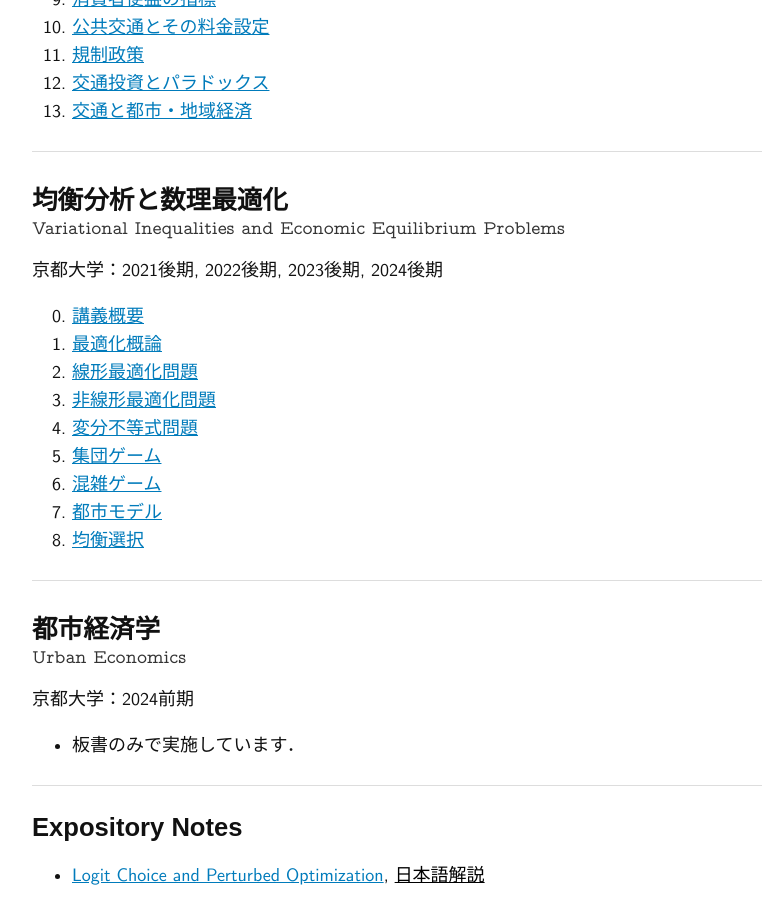
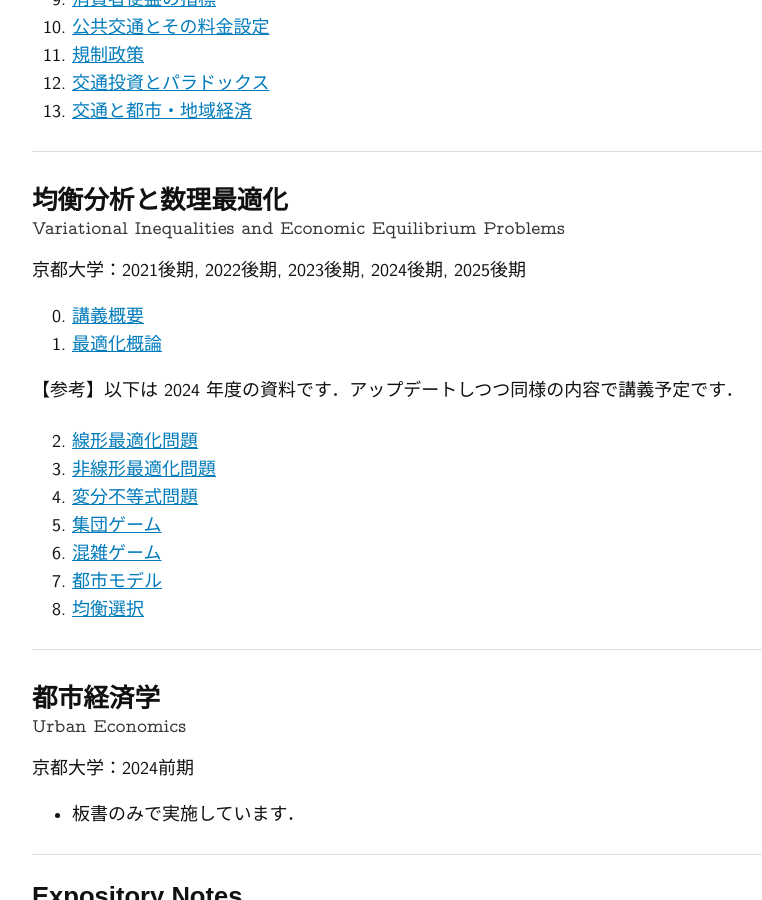
Before and after one commit to mino-osawa/mino-osawa.github.io, a Jekyll site: the page built from teaching.markdown, in a window 1280 px wide and 900 px high, scrolled down 633 px. Shown: the whole window, without its empty margins (8-770 px from the left). Built offline with Jekyll 4.4.1, drawn with Linux system fonts in a browser that asks for light colours; some web fonts are replaced.

Commit message:
update teaching

```diff
--- a/teaching.markdown
+++ b/teaching.markdown
@@ -42,12 +42,16 @@ permalink: "/teaching/"
   <div class="en">Variational Inequalities and Economic Equilibrium Problems</div>
 </div>
 <div class="course-info">
-京都大学：2021後期, 2022後期, 2023後期, 2024後期
+京都大学：2021後期, 2022後期, 2023後期, 2024後期, 2025後期
 </div>
 
 <ol start="0">
-<li><a href="/notes/vip/24-00_Orientation.pdf">講義概要</a></li>
-<li><a href="/notes/vip/24-01_Opt-Basics.pdf">最適化概論</a></li>
+<li><a href="/notes/vip/VI25-00_Orientation.pdf">講義概要</a></li>
+<li><a href="/notes/vip/VI25-01_Opt.pdf">最適化概論</a></li>
+</ol>
+
+【参考】以下は 2024 年度の資料です．アップデートしつつ同様の内容で講義予定です．
+<ol start="2">
 <li><a href="/notes/vip/24-02_Opt-LP.pdf">線形最適化問題</a></li>
 <li><a href="/notes/vip/24-03_Opt-NLP.pdf">非線形最適化問題</a></li>
 <li><a href="/notes/vip/24-04_VIP.pdf">変分不等式問題</a></li>
```
Also changed, not shown: 2 other files.
